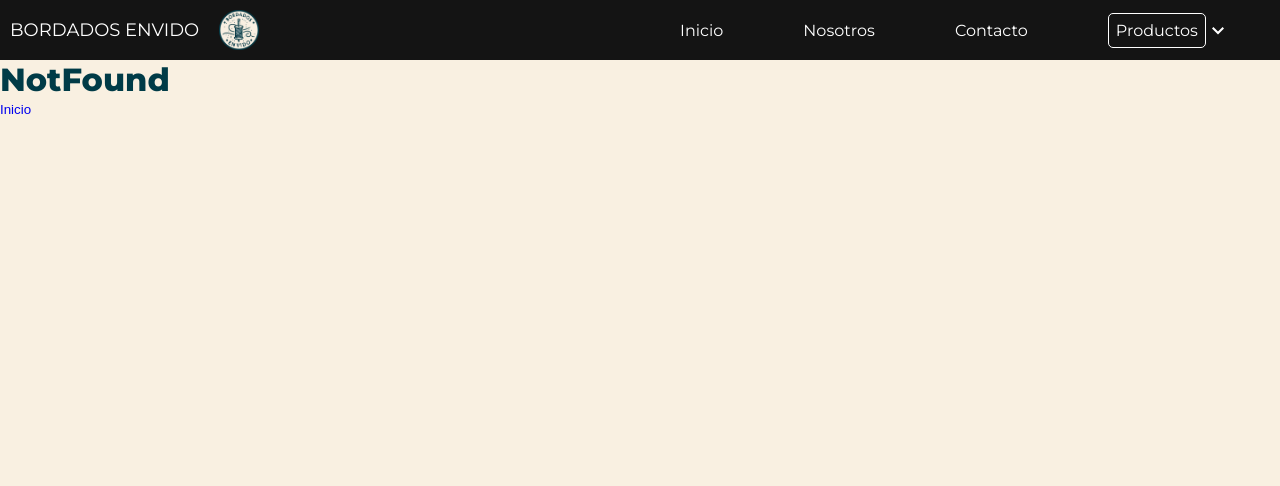
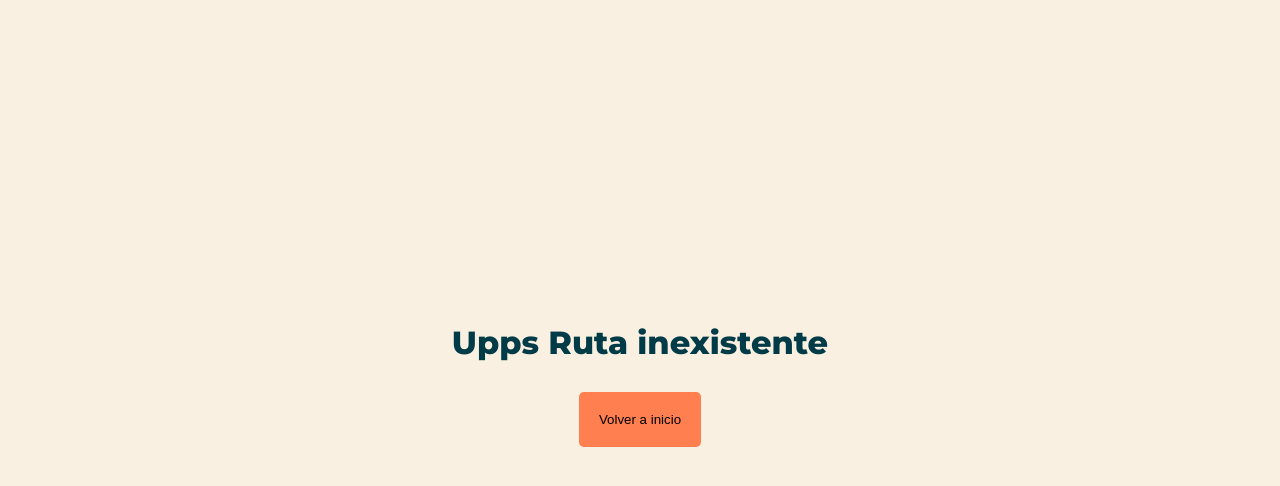
Before and after one commit to Electrocisko/Bordados-Envido, a React (Vite) app in the folder frontend/: page /productos in a window 1280 px wide. Shown: the top 486 px of the page. Built offline with nearby package versions, Linux system fonts and the light colour scheme; no server answers.

Commit message:
se agrego pagina no encontrada

```diff
--- a/frontend/src/pages/NotFound.jsx
+++ b/frontend/src/pages/NotFound.jsx
@@ -1,4 +1,6 @@
 import {useRouteError, Link} from "react-router-dom"
+import styles from "../scss/pages/notfound.module.scss";
+
 
 function NotFound() {
 
@@ -7,11 +9,14 @@ function NotFound() {
     console.log(error);
 
   return (
-    <div>
-        <h1>NotFound</h1>
-        <button><Link to="/">Inicio</Link></button>
+<div className={styles.container}>
+    <h1>Upps Ruta inexistente</h1>
 
-        </div>
+    <Link className={styles.link} to="/"><button className={styles.button}> Volver a inicio</button></Link>
+
+
+</div>
+
   )
 }
 
--- a/frontend/src/router/index.jsx
+++ b/frontend/src/router/index.jsx
@@ -12,33 +12,29 @@ export const router = createBrowserRouter([
     {
         path:'/',
         element: <LayoutPublic/>,
+        errorElement: <NotFound/>,
         children: [
             {
                 path:"/",
-                element: <Home/>,
-                errorElement: <NotFound/>
+                element: <Home/>
             },
             {
                 path:"/nosotros",
-                element: <About/>,
-                errorElement: <NotFound/>
+                element: <About/>
             },
             {
                 path: "/contacto",
-                element: <Contact/>,
-                errorElement: <NotFound/>
+                element: <Contact/>
             },
             {
                 path: "/productos",
                 element: <Products/>,
-                loader: loaderProducts,
-                errorElement: <NotFound/>
+                loader: loaderProducts
             },
             {
                 path:"/productos/:cat",
                 element: <Products/>,
-                loader: loaderProductsByCat,
-                errorElement: <NotFound/>
+                loader: loaderProductsByCat
             }
         ]
     }
--- /dev/null
+++ b/frontend/src/scss/pages/notfound.module.scss
@@ -0,0 +1,20 @@
+@import "../abstract/variables";
+
+.container {
+  display: flex;
+  align-items: center;
+  justify-content: center;
+  flex-direction: column;
+  height: 100dvh;
+}
+
+.button {
+    background-color: coral;
+    padding: 20px;
+    border-radius: 5px;
+    cursor: pointer;
+}
+
+.link {
+    margin: 30px;
+}
```
Also changed, not shown: frontend/public/images/instagram.svg (added), frontend/public/images/instagram_f_icon-icons.com_65485.png (renamed from frontend/public/images/instagram.png).
